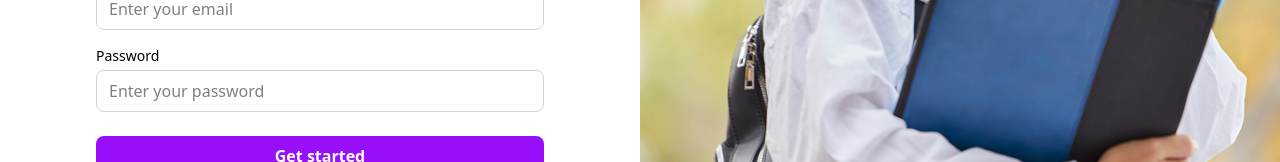
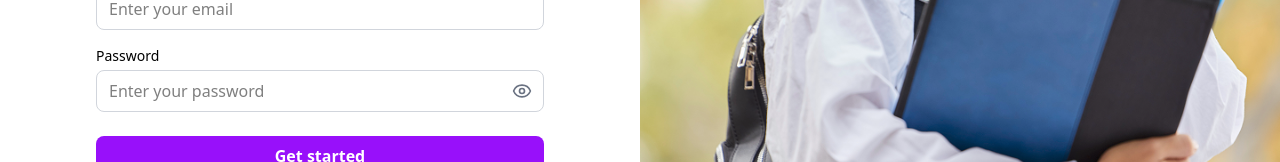
Before and after one commit to imdax/foreign-jao-public-, a React (Vite) app: page / in a window 1280 px wide. Shown: the part 427-589 px from the top of the page. Built offline with nearby package versions, Linux system fonts and the light colour scheme; no server answers.

Commit message:
Add password visibility toggle to RegisterPage and improve input structure

```diff
--- a/src/Pages/RegisterPage.jsx
+++ b/src/Pages/RegisterPage.jsx
@@ -1,5 +1,6 @@
 import React, { useState } from "react";
 import { useNavigate } from "react-router-dom";
+import { Eye, EyeOff } from "lucide-react"; // 👈 import icons
 import API_BASE from "../config";
 
 const RegisterPage = () => {
@@ -7,6 +8,7 @@ const RegisterPage = () => {
   const [email, setEmail] = useState("");
   const [password, setPassword] = useState("");
   const [errors, setErrors] = useState({});
+  const [showPassword, setShowPassword] = useState(false); // 👈 toggle state
   const navigate = useNavigate();
 
   const validateForm = () => {
@@ -85,6 +87,7 @@ const RegisterPage = () => {
             <h2 className="text-2xl font-bold mb-2">Sign up</h2>
             <p className="text-gray-500 mb-8">Fill in the following details</p>
             <form className="space-y-4" onSubmit={handleSubmit}>
+              {/* Name */}
               <div>
                 <label className="block text-sm font-medium mb-1">Name</label>
                 <input
@@ -98,6 +101,8 @@ const RegisterPage = () => {
                   <p className="text-red-500 text-xs mt-1">{errors.name}</p>
                 )}
               </div>
+
+              {/* Email */}
               <div>
                 <label className="block text-sm font-medium mb-1">Email</label>
                 <input
@@ -111,21 +116,38 @@ const RegisterPage = () => {
                   <p className="text-red-500 text-xs mt-1">{errors.email}</p>
                 )}
               </div>
+
+              {/* Password with Eye Toggle */}
               <div>
                 <label className="block text-sm font-medium mb-1">
                   Password
                 </label>
-                <input
-                  type="password"
-                  value={password}
-                  onChange={(e) => setPassword(e.target.value)}
-                  placeholder="Enter your password"
-                  className="w-full border border-gray-300 rounded-lg px-3 py-2 focus:outline-none focus:ring-2 focus:ring-purple-500"
-                />
+                <div className="relative">
+                  <input
+                    type={showPassword ? "text" : "password"}
+                    value={password}
+                    onChange={(e) => setPassword(e.target.value)}
+                    placeholder="Enter your password"
+                    className="w-full border border-gray-300 rounded-lg px-3 py-2 pr-10 focus:outline-none focus:ring-2 focus:ring-purple-500"
+                  />
+                  <button
+                    type="button"
+                    onClick={() => setShowPassword((prev) => !prev)}
+                    className="absolute inset-y-0 right-3 flex items-center text-gray-500 hover:text-purple-600"
+                  >
+                    {showPassword ? (
+                      <EyeOff className="w-5 h-5" />
+                    ) : (
+                      <Eye className="w-5 h-5" />
+                    )}
+                  </button>
+                </div>
                 {errors.password && (
                   <p className="text-red-500 text-xs mt-1">{errors.password}</p>
                 )}
               </div>
+
+              {/* Submit */}
               <button
                 type="submit"
                 className="w-full bg-purple-600 text-white rounded-lg py-2 font-semibold mt-2 hover:bg-purple-700 transition"
@@ -133,6 +155,8 @@ const RegisterPage = () => {
                 Get started
               </button>
             </form>
+
+            {/* Already have account */}
             <div className="text-center text-sm text-gray-500 mt-6">
               Already have an account?{" "}
               <button
```
